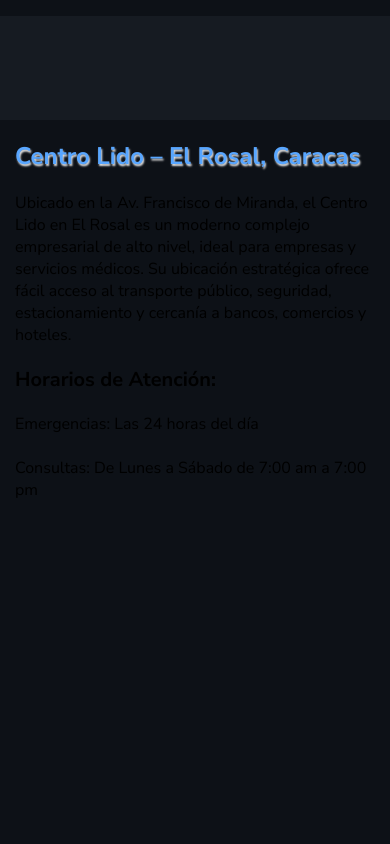
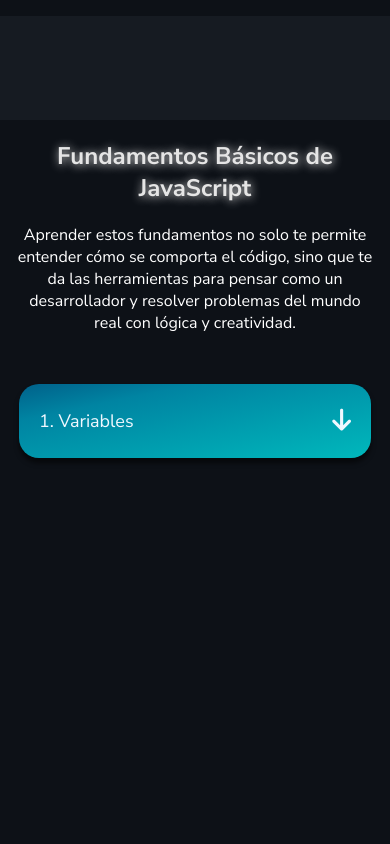
Before and after one commit to SamuelCubano/University-Bubble-Sort-Project, an Astro site: page / in a window 390 px wide. Shown: the part 660-1504 px from the top of the page. Built offline with nearby package versions, Linux system fonts and the light colour scheme; Astro itself is replaced by a stand-in of ours; a web font is replaced by a local one.

Commit message:
introduciendo fundamentos

```diff
--- /dev/null
+++ b/src/components/fundamentos.astro
@@ -0,0 +1,99 @@
+---
+const {title} = Astro.props
+const {info} = Astro.props
+---
+
+<details>
+    <summary>
+      {title}
+      <span class="flecha"><i class="fa-solid fa-arrow-down"></i></span>
+    </summary>
+    <div class="contenido">
+      <hr>
+      <p>{info}</p>
+    </div>
+</details>
+
+<style>
+    .contenido {
+  max-height: 0;
+  overflow: hidden;
+  transition: max-height 0.3s ease; /* Transición para mostrar/ocultar contenido */
+  text-align: left;
+}
+
+.flecha {
+  transform: rotate(0deg);
+  transition: transform 0.3s ease; /* Transición de la flecha */
+  font-size: 25px;
+}
+
+summary {
+  cursor: pointer;
+  display: flex;
+  justify-content: space-between;
+  align-items: center;
+}
+
+details {
+  background: linear-gradient(to bottom right, #00628b 1%, #0084a2 25%, #00b8bc 100%);
+  box-shadow: 0 5px 5px rgba(0, 0, 0, 0.541);
+  width: 80%; /* Se ajusta dinámicamente al tamaño de la pantalla */
+  max-width: 1000px; /* Evita que crezca demasiado en pantallas grandes */
+  padding: 20px;
+  color: aliceblue;
+  border-radius: 20px;
+  margin: auto;
+  margin-top: 15px;
+  margin-bottom: 15px;
+  font-size: 19px;
+  transition: all 0.3s ease-in-out;
+}
+
+@media (max-width: 600px) {
+
+  details {
+    margin-left: auto;
+    margin-right: auto;
+  }
+
+  summary, .contenido {
+    font-size: 18px;
+  }
+}
+</style>
+
+<script>
+  // Selecciona todos los elementos <details>
+      const detailsElements = document.querySelectorAll("details");
+
+  // Itera sobre cada <details> y controla su apertura/cierre
+  detailsElements.forEach(details => {
+    const flecha = details.querySelector(".flecha");
+    const contenido = details.querySelector(".contenido");
+
+    const summary = details.querySelector("summary");
+    if (summary) {
+      summary.addEventListener("click", (event) => {
+      event.preventDefault(); // Evita el comportamiento nativo de <details>
+
+      if (details.hasAttribute("open")) {
+        // Ocultar contenido
+        if (contenido) {
+          (contenido as HTMLElement).style.maxHeight = "0";
+        }
+        (flecha as HTMLElement).style.transform = "rotate(0deg)"; // Flecha hacia arriba
+        setTimeout(() => details.removeAttribute("open"), 3000); // Quita "open" después de la transición
+      } else {
+        // Mostrar contenido
+        details.setAttribute("open", "");
+        if (contenido) {
+          (contenido as HTMLElement).style.maxHeight = contenido.scrollHeight + "px"; // Expandir contenido
+        }
+        (flecha as HTMLElement).style.transform = "rotate(180deg)"; // Flecha hacia abajo
+      }
+    });
+  }
+  });
+
+    </script>
--- a/src/pages/index.astro
+++ b/src/pages/index.astro
@@ -1,4 +1,5 @@
 ---
+import Card from "../components/fundamentos.astro";
 ---
 
 <!DOCTYPE html>
@@ -9,6 +10,7 @@
     <title>Metodo de Burbuja | Index | IUJO</title>
     <link rel="preconnect" href="https://fonts.googleapis.com">
     <link rel="preconnect" href="https://fonts.gstatic.com" crossorigin>
+    <script src="https://kit.fontawesome.com/cf1fb60fea.js" crossorigin="anonymous"></script>
     <link href="https://fonts.googleapis.com/css2?family=Cedarville+Cursive&family=Nunito+Sans:ital,opsz,wght@0,6..12,200..1000;1,6..12,200..1000&family=Oxanium:wght@200..800&family=PT+Serif:ital,wght@0,400;0,700;1,400;1,700&family=Poppins:ital,wght@0,100;0,200;0,300;0,400;0,500;0,600;0,700;0,800;0,900;1,100;1,200;1,300;1,400;1,500;1,600;1,700;1,800;1,900&family=Press+Start+2P&family=Roboto:ital,wght@0,100;0,300;0,400;0,500;0,700;0,900;1,100;1,300;1,400;1,500;1,700;1,900&family=Rouge+Script&display=swap" rel="stylesheet">
   </head>
   <body>
@@ -39,28 +41,21 @@
         <h2 class="subtitle">Ordenamiento de Burbuja <br>(Bubble Sort)</h2>
         <p class="info">El ordenamiento por burbuja (Bubble Sort) es un algoritmo de ordenamiento elemental que organiza los elementos de una lista comparando de manera repetitiva pares adyacentes y realizando intercambios si están en el orden incorrecto. Su nombre se debe a la forma en que los elementos más grandes van “flotando” hacia el final de la lista, como si fueran burbujas que ascienden a la superficie.</p>
 		<div class="botonera">
-			<a href="#" class="btn">Conoce los Fundamentos Básicos</a>
+			<a href="#four" class="btn">Conoce los Fundamentos Básicos</a>
 			<a href="#" class="btn">Continuar</a>
 		  </div>
       </div>
 
       <!-- Sección de Información de la Compañía -->
-      <div class="four"></div>
-
-      <!-- Sección de Imagen de la Localidad de la Compañía -->
-      <div class="five"></div>
-
-      <!-- Sección de Imagen de Consultorio -->
-      <div class="six"></div>
+      <div class="four" id="four"></div>
 
       <!-- Sección de Información de la Localidad de la Compañía -->
-      <div class="seven">
-        <h2 class="subtitle">Centro Lido – El Rosal, Caracas</h2>
-        <p class="info">Ubicado en la Av. Francisco de Miranda, el Centro Lido en El Rosal es un moderno complejo empresarial de alto nivel, ideal para empresas y servicios médicos. Su ubicación estratégica ofrece fácil acceso al transporte público, seguridad, estacionamiento y cercanía a bancos, comercios y hoteles.</p>
-        <h3>Horarios de Atención:</h3>
-        <p class="info">
-          Emergencias: Las 24 horas del día <br><br>
-          Consultas: De Lunes a Sábado de 7:00 am a 7:00 pm</p>
+      <div class="seven" >
+        <h2 class="subtitle" id="seven">Fundamentos Básicos de JavaScript</h2>
+        <p class="info">Aprender estos fundamentos no solo te permite entender cómo se comporta el código, sino que te da las herramientas para pensar como un desarrollador y resolver problemas del mundo real con lógica y creatividad.</p>
+        <Card title="1.   Variables" info="Una variable es un contenedor que guarda un valor. Ese valor puede cambiar durante la ejecución del programa (de ahí el nombre variable). Es como una etiqueta que le pones a una caja para saber qué hay dentro." />
+
+        </Card>
       </div>
 
       <!-- Sección de Slogan -->
@@ -246,6 +241,10 @@
     <style>
       * {
         box-sizing: border-box;
+      }
+
+      html {
+        scroll-behavior: smooth;
       }
 
       body {
@@ -312,13 +311,14 @@
         padding: 0;
         font-size: 20px;
         margin: 15px;
+        color: white;
       }
 
       .subtitle {
         font-size: 40px;
         margin: 20px 15px;
-        color: #58a6ff;
-        text-shadow: 1px 2px 2px #e5e5e5;
+        color: #e5e5e5;
+        text-shadow: 1px 1px 10px #e5e5e5;
       }
 
       .twotwo .subtitle {
@@ -396,7 +396,7 @@
 
       .two {
         grid-column: 1 / 22;
-        grid-row: 1 / 16;
+        grid-row: 1 / 14;
         background-color: #0d1117;
         background-size: cover;
 
@@ -474,9 +474,13 @@
       }
 
       .seven {
-        grid-column: 12 / 20;
-        grid-row: 19 / 30;
-
+        grid-column: 5 / 18;
+        grid-row: 16 / 31;
+        text-align: center;
+      }
+
+      .seven p {
+        margin-bottom: 50px;
       }
 
       .eight {
```
